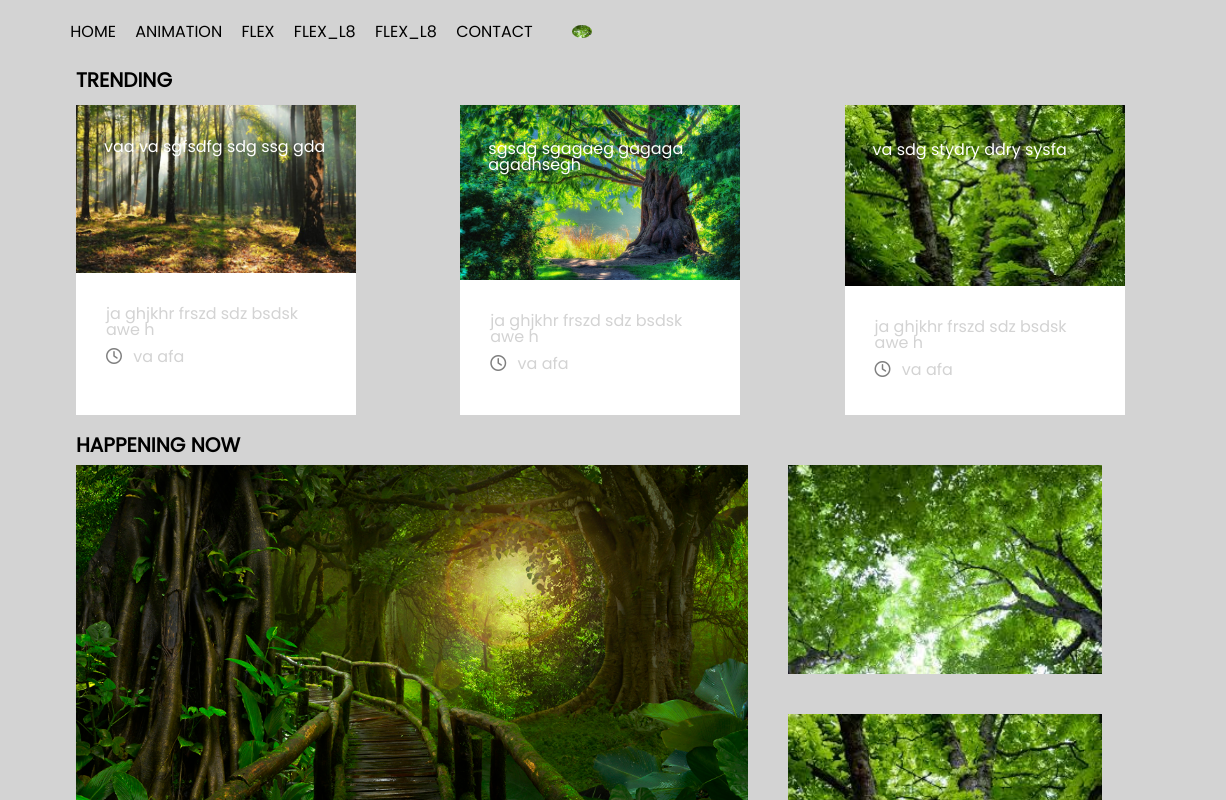
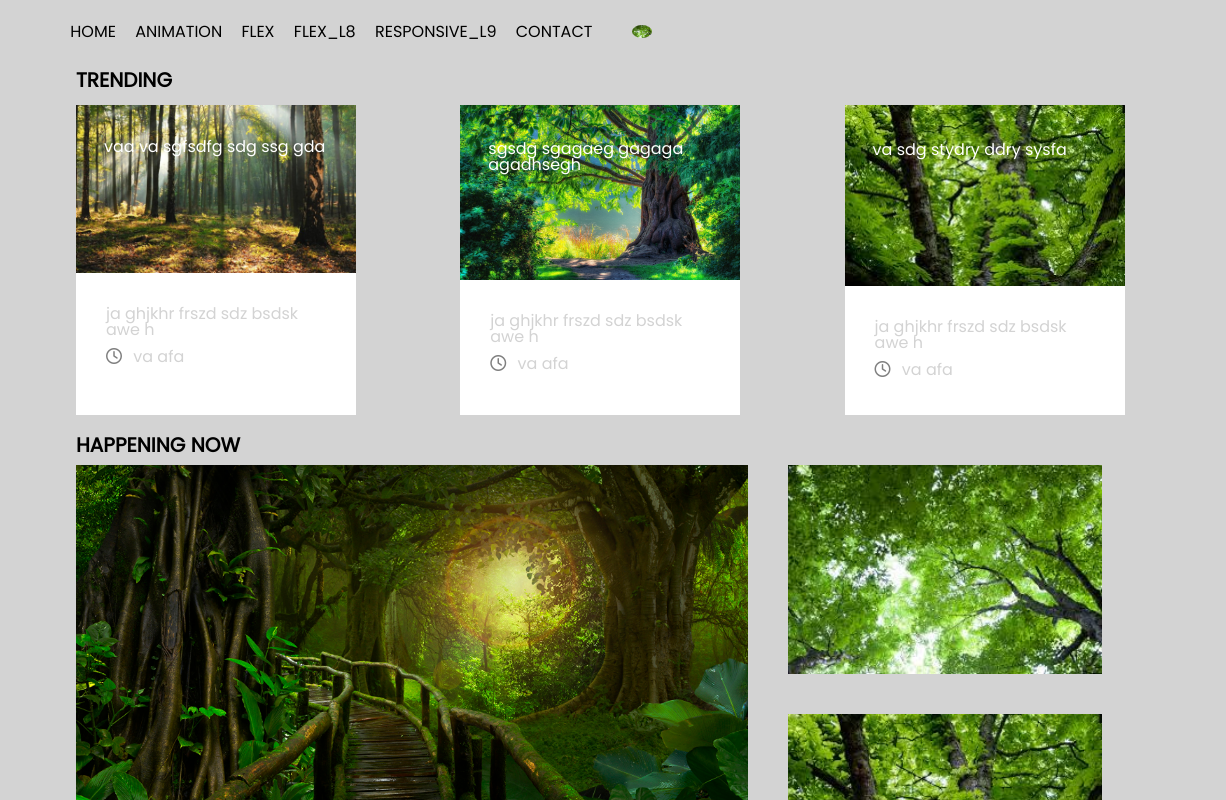
Before and after one commit to AstridTorni/Working-2023, a plain HTML site: page index.html in a window 1280 px wide. Shown: the top 800 px of the page, 54-1280 px from the left. Drawn offline with Linux system fonts and the light colour scheme; a web font is replaced by a local one.

Commit message:
add correction of the link

```diff
--- a/index.html
+++ b/index.html
@@ -35,7 +35,7 @@
 							<a class="nav-a" href="flex_L8.html">Flex_L8</a>
 						</li>
 						<li class="nav-li">
-							<a class="nav-a" href="Responsive_L9.html">Flex_L8</a>
+							<a class="nav-a" href="lecture9.html">Responsive_L9</a>
 						</li>
 						<li class="nav-li">
 							<a class="nav-a" href="#">Contact</a>
```
